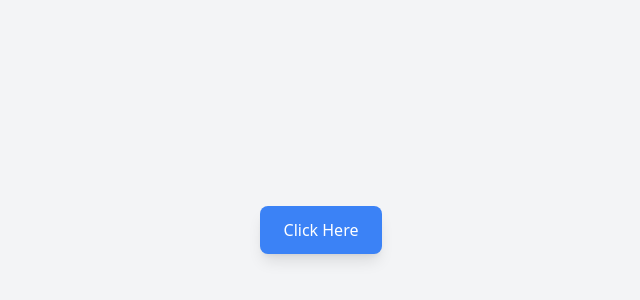
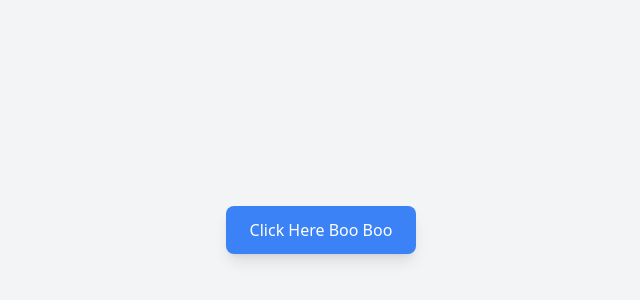
Before and after one commit to Mrerrorz/Sher, a plain HTML site: page Index.html in a window 1280 px wide. Shown: the part 170-470 px from the top of the page, without its empty margins (319-959 px from the left). Drawn offline with nearby package versions, Linux system fonts and the light colour scheme.

Commit message:
Update Index.html

```diff
--- a/Index.html
+++ b/Index.html
@@ -20,7 +20,7 @@
   <!-- Start Page -->
   <div id="start" class="text-center">
     <button id="startButton" class="bg-blue-500 text-white px-6 py-3 rounded-lg shadow-lg hover:bg-blue-600">
-      Click Here
+      Click Here Boo Boo
     </button>
   </div>
 
```
